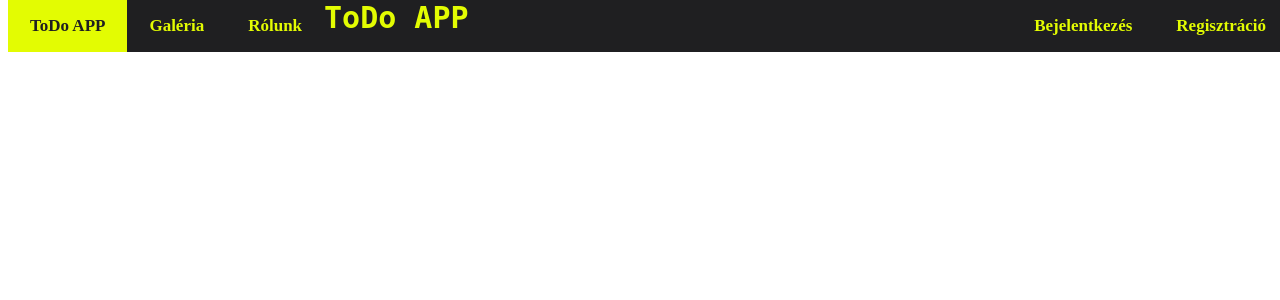
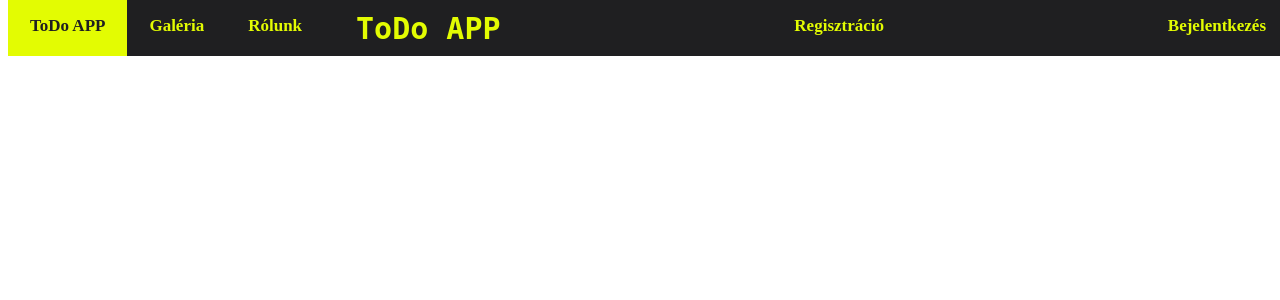
Before and after one commit to Patrik119HUN/ToDo-App, a PHP site: page /Modules/nav.php in a window 1280 px wide. Shown: the top 300 px of the page. Run offline with PHP 8.4, Linux system fonts and the light colour scheme.

Commit message:
középre igazítottam

```diff
--- a/Styles/nav.css
+++ b/Styles/nav.css
@@ -1,24 +1,25 @@
 .topnav {
   position: fixed;
+  display: flex;
   top: 0;
   width: 100%;
   background-color: #1f1f21;
   overflow: hidden;
+  height: 3.5rem;
 }
 
 .topnav a {
+  display: inline-block;
   padding: 16px 22px;
   text-align: center;
   text-decoration: none;
   font-size: 17px;
   font-weight: bold;
   color: #e3fc02;
-}
-#left {
-  float: left;
+  height: 100%;
 }
 #right {
-  float: right;
+  margin-left: auto;
 }
 
 .topnav a:hover {
@@ -32,9 +33,13 @@
 }
 
 .logo{
+  text-align: center;
   color: #e3fc02;
   font-family: monospace;
   font-weight: bold;
   font-size: 30px;
-  margin-top: 200px;
+  width: fit-content;
+  margin: 2rem;
+  margin-top: auto;
+  margin-bottom: auto;
 }
```
